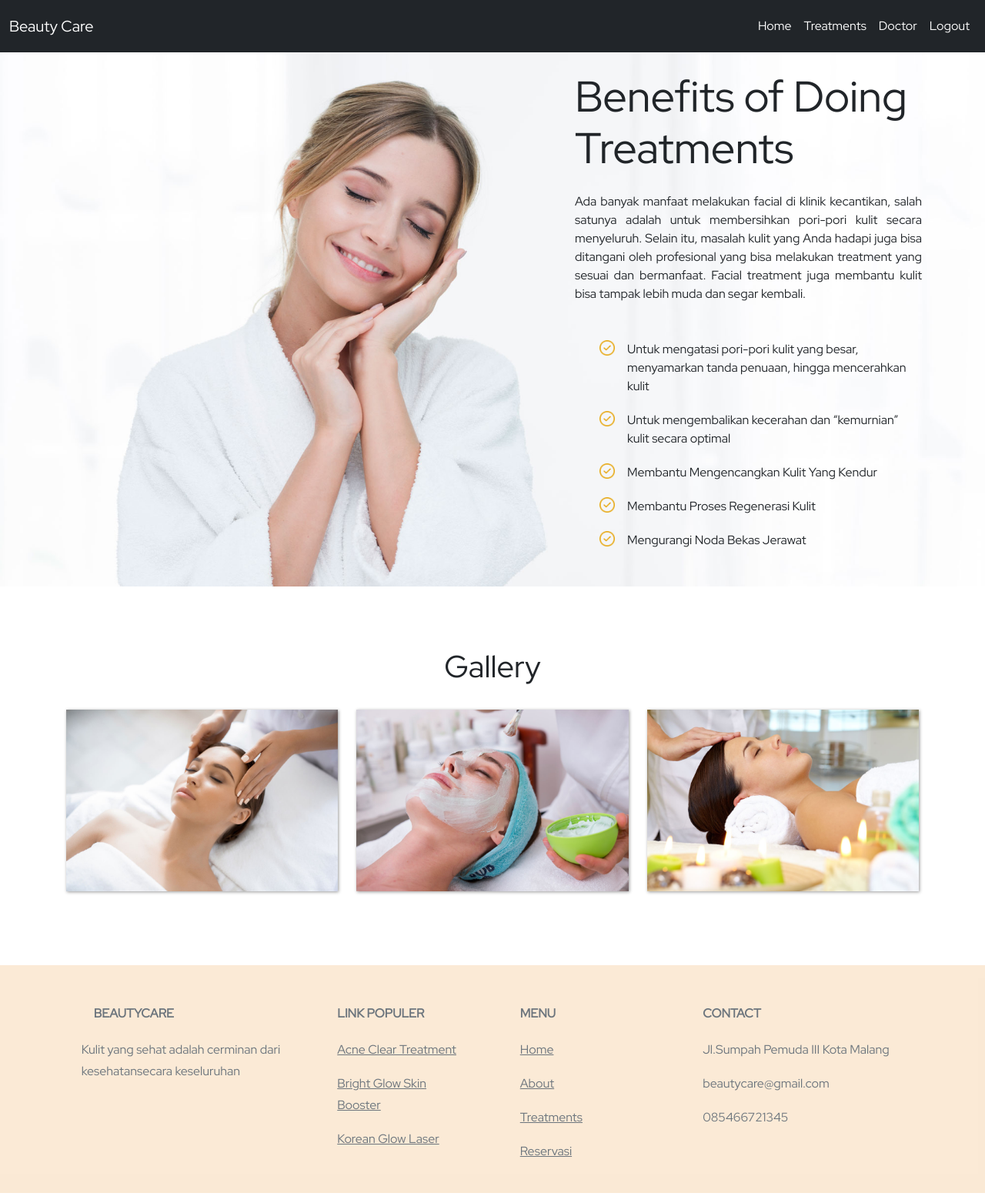
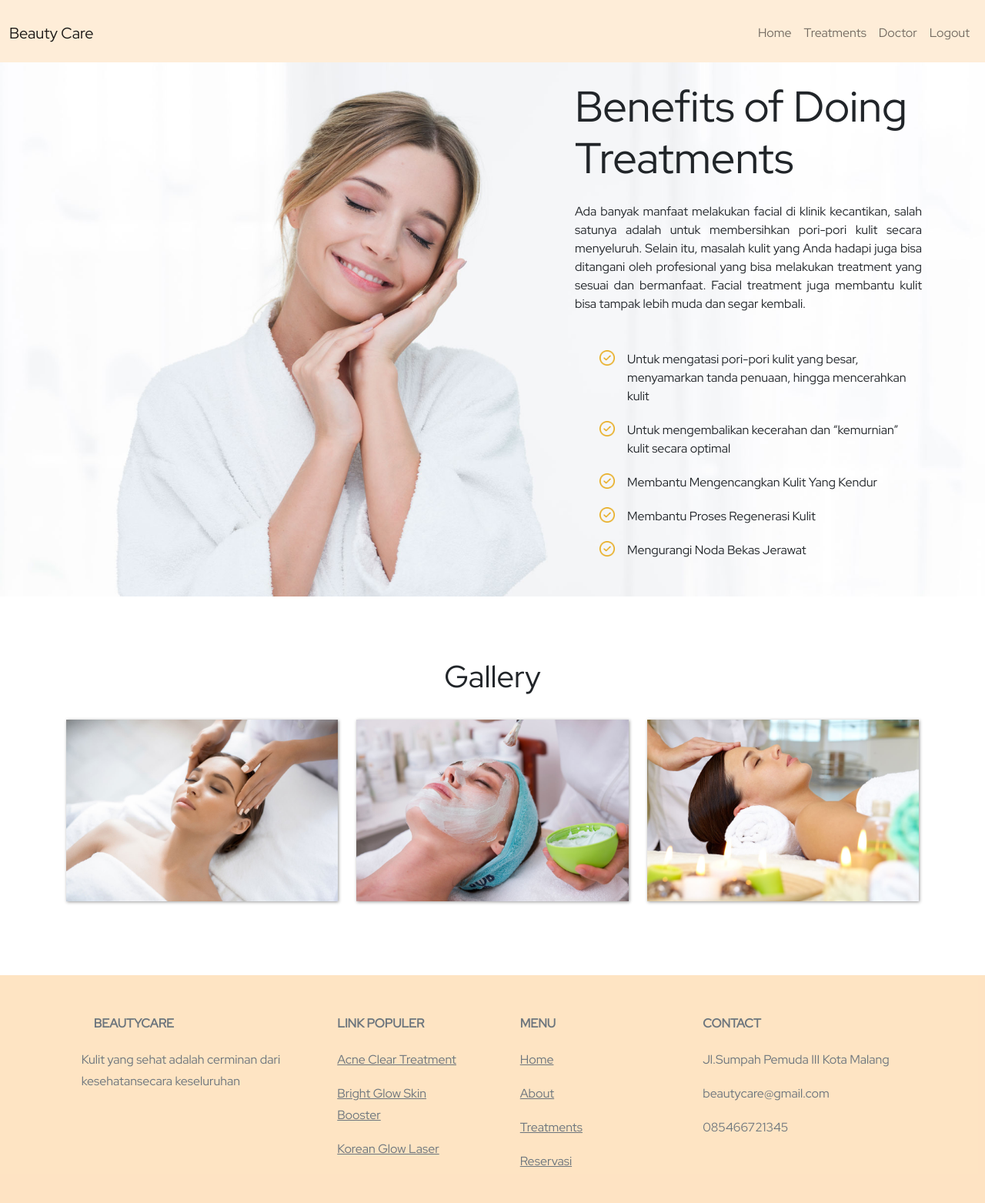
Before and after one commit to darman1725/TSA_WEBA, a PHP site: page / in a window 1280 px wide. Shown: the whole page at 77% size. Run offline with PHP 8.4, Linux system fonts and the light colour scheme.

Commit message:
Navbar main update

```diff
--- a/assets/css/style.css
+++ b/assets/css/style.css
@@ -10,21 +10,25 @@
 
 .nav-link{
     display: block;
-    color: white;
     text-align: center;
-    padding: 14px 16px;
+    padding: 16px 18px;
 }
 
 .nav-link:hover{
-    color: greenyellow;
+     font-weight: 900;
 }
 
-.navbar-brand{
-    color: white;
+.container-fluid {
+    padding-top: 5px;
+    height: 100%;
+    background-position: center;
+    background-repeat: no-repeat;
+    background-size: cover;
+    line-height: 1.75rem
 }
 
-.navbar-brand:hover{
-    color: greenyellow;
+.bg-light {
+    background-color: rgba(253, 215, 170, 0.46)!important;
 }
 
 .footer {
--- a/index.html
+++ b/index.html
@@ -15,7 +15,7 @@
 <body>
     <!-- Header Start -->
     <header>
-      <nav class="navbar navbar-expand-lg bg-dark">
+      <nav class="navbar navbar-expand-lg bg-light">
         <div class="container-fluid">
           <a class="navbar-brand" href="#">Beauty Care</a>
           <button class="navbar-toggler" type="button" data-bs-toggle="collapse" data-bs-target="#navbarNav" aria-controls="navbarNav" aria-expanded="false" aria-label="Toggle navigation">
@@ -30,10 +30,10 @@
                 <a class="nav-link" href="#">Treatments</a>
               </li>
               <li class="nav-item">
-                <a class="nav-link">Doctor</a>
+                <a class="nav-link" href="#">Doctor</a>
               </li>
               <li class="nav-item">
-                <a class="nav-link">Logout</a>
+                <a class="nav-link" href="#">Logout</a>
               </li>
             </ul>
           </div>
```
